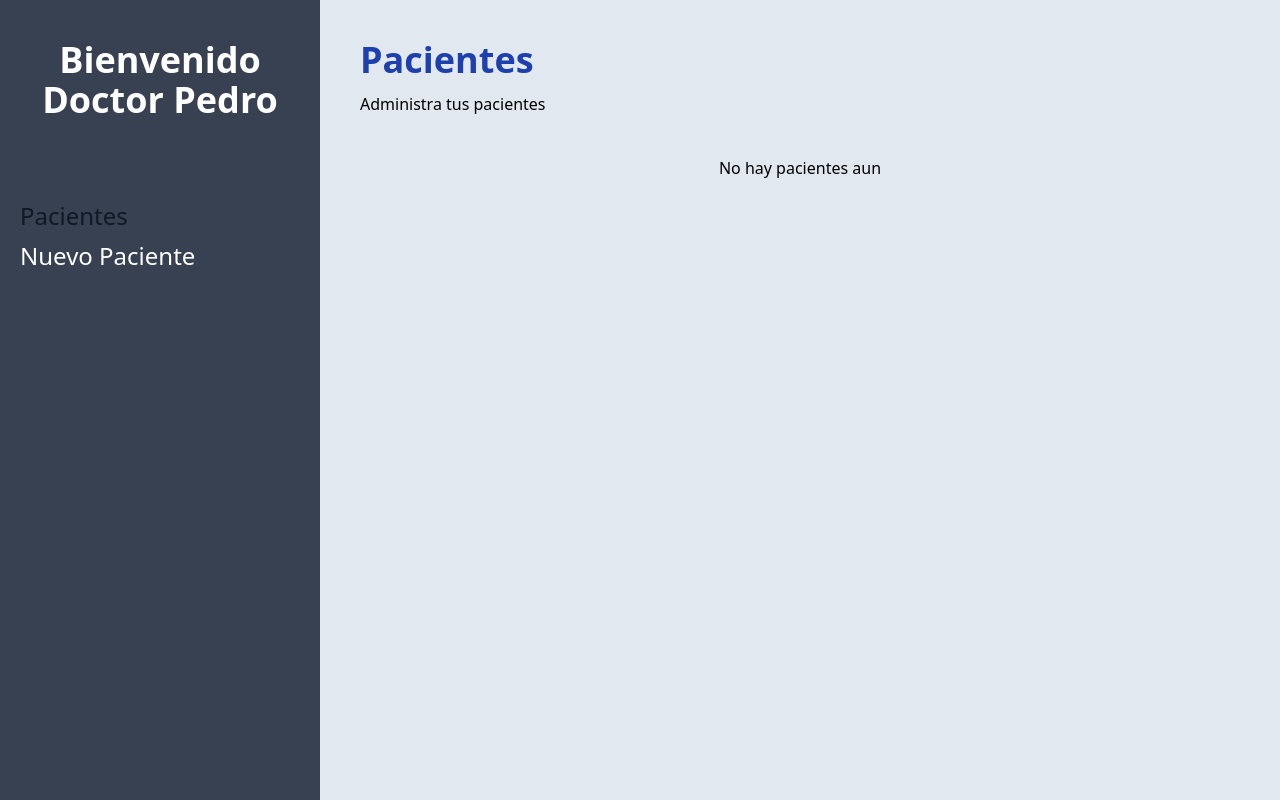
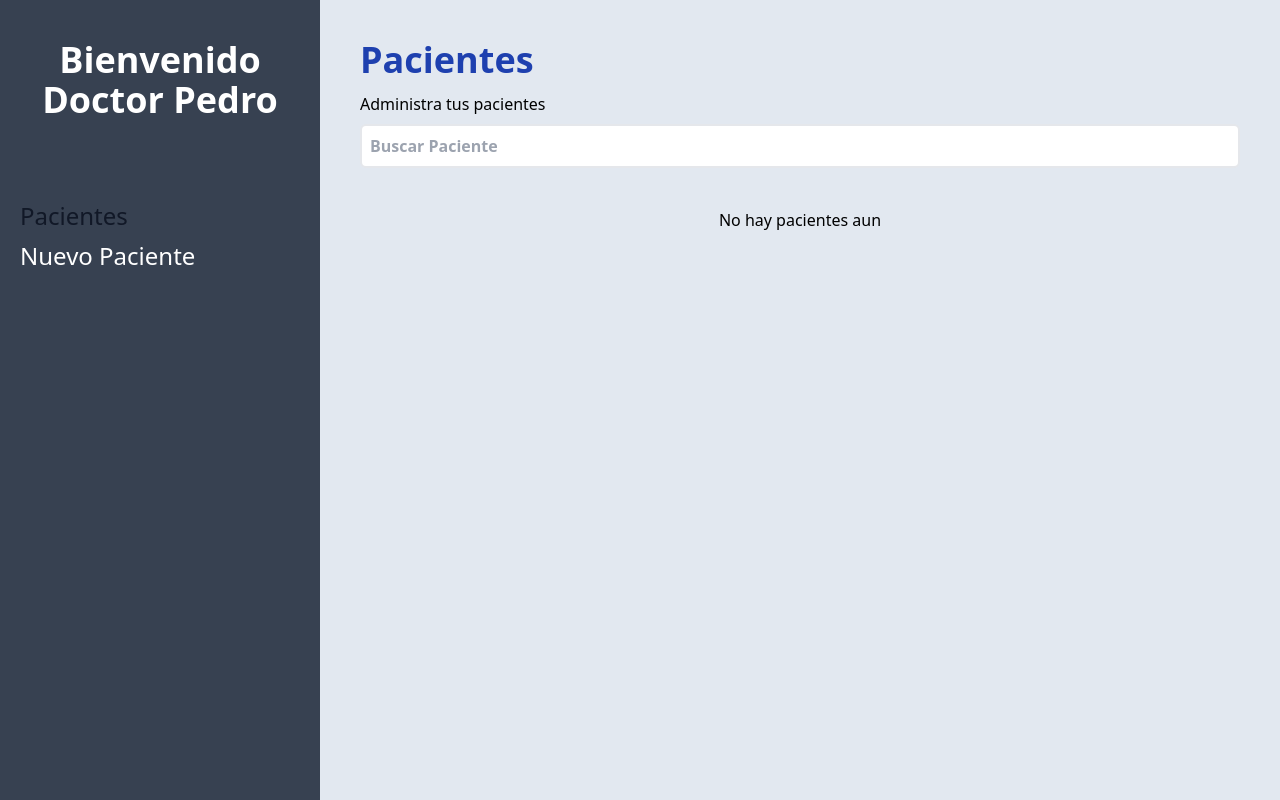
Before and after one commit to wzseba/docgenda, a React (Vite) app: page / in a window 1280 px wide. Built offline with nearby package versions, Linux system fonts and the light colour scheme.

Commit message:
se agrago componente searchbar

```diff
--- a/src/page/Index.jsx
+++ b/src/page/Index.jsx
@@ -1,6 +1,7 @@
 import { useSelector } from "react-redux"
 import { Link } from "react-router-dom";
 import Pacientes from "../components/Pacientes"
+import SearchBar from "../components/SearchBar";
 
 
 const Index = () => {
@@ -12,6 +13,7 @@ const Index = () => {
     <>
     <h1 className="font-black text-4xl text-blue-800">Pacientes</h1>
     <p className="mt-3">Administra tus pacientes</p>
+    <SearchBar/>
 
     {
       pacientes?.length ? (
```
